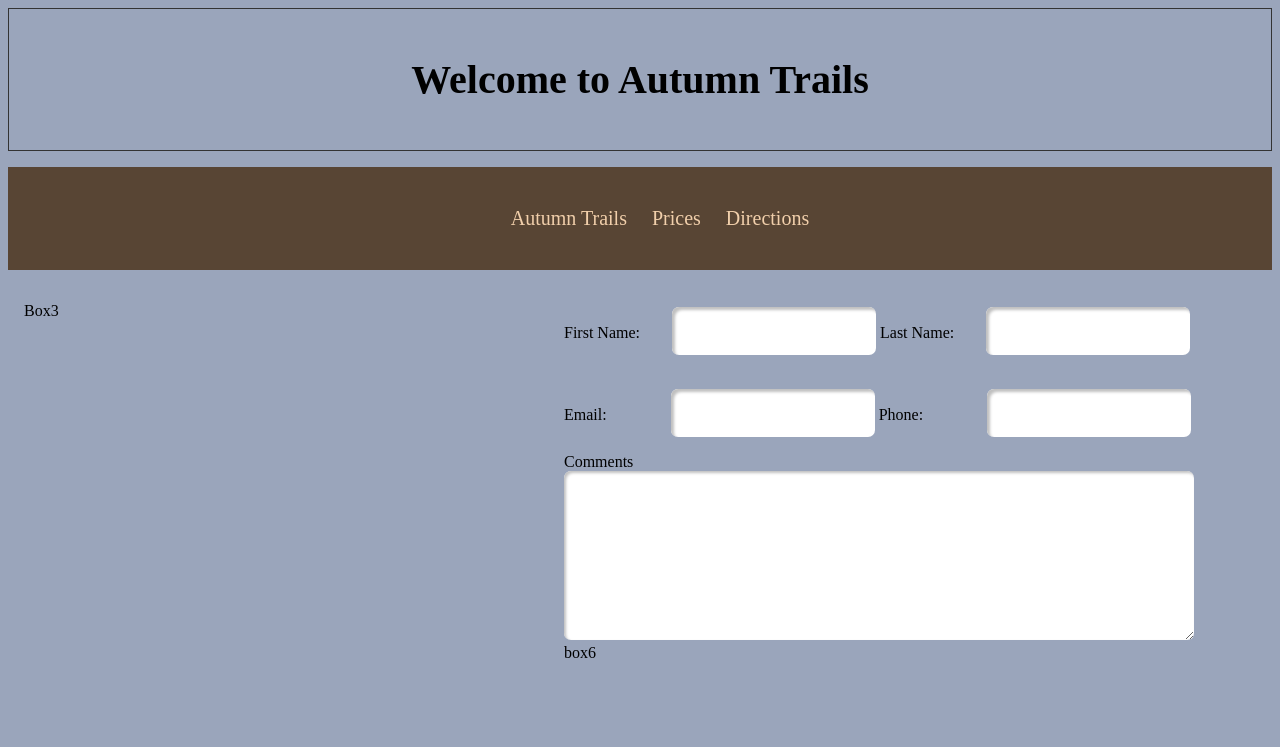
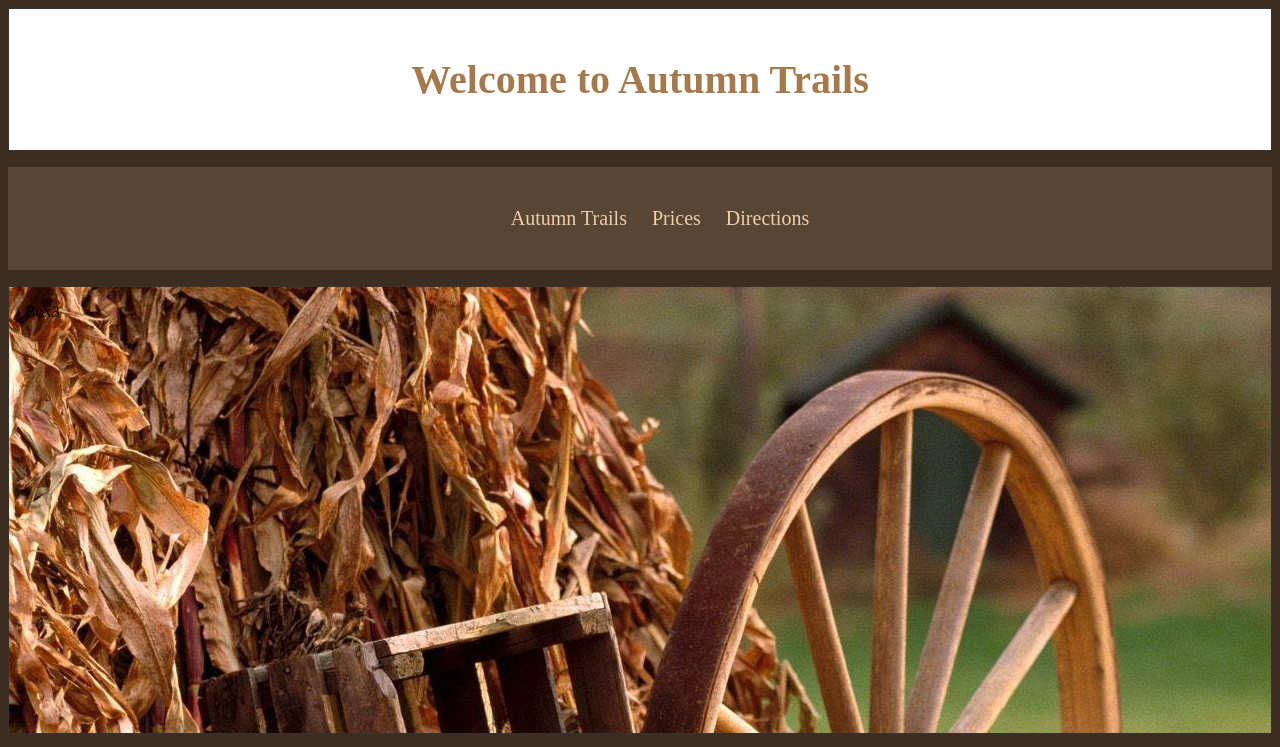
Before and after one commit to clgreene1/HTML5, a plain HTML site: page index.html in a window 1280 px wide. Shown: the top 747 px of the page. Drawn offline with Linux system fonts and the light colour scheme.

Commit message:
change css

```diff
--- a/main.css
+++ b/main.css
@@ -1,6 +1,7 @@
-/*body{background-image: url(images/autumn1.jpg)}*/
-body{background-color: #9aa5bb}
-.wrapper{
+
+body {background-color: #3c2d20
+}
+.wrapper {
     display:grid;
     grid-template-columns: 1fr 1fr;
     grid-auto-rows: minmax(100px,auto);
@@ -23,8 +24,11 @@ body{background-color: #9aa5bb}
     font-family: "News Reader", "Times New Roman", serif;
     font-size: 20px;
     text-align: center;
-    padding: 10px;}
-
+    padding: 10px;
+background-color: white}
+h1{
+    color: #a47a4c;
+}
 
 .box2{
     grid-column: 1/6;
@@ -43,22 +47,17 @@ body{background-color: #9aa5bb}
 
 .box2 > ul li a{
     text-decoration: none;
-    color: #f1cfab;}
-
-
-
+    color: #f1cfab;
 }
 
 .box3{
     grid-column:1/6;
     grid-row: 3/7;
     border: 1px solid #333;
-
-    padding: 30%;
     background-image: url(images/autumn1.jpg);
 }
 
-.box4{
+.box6{
     grid-column: 1/3;
     grid-row:9/7;
     text-align: center
```
